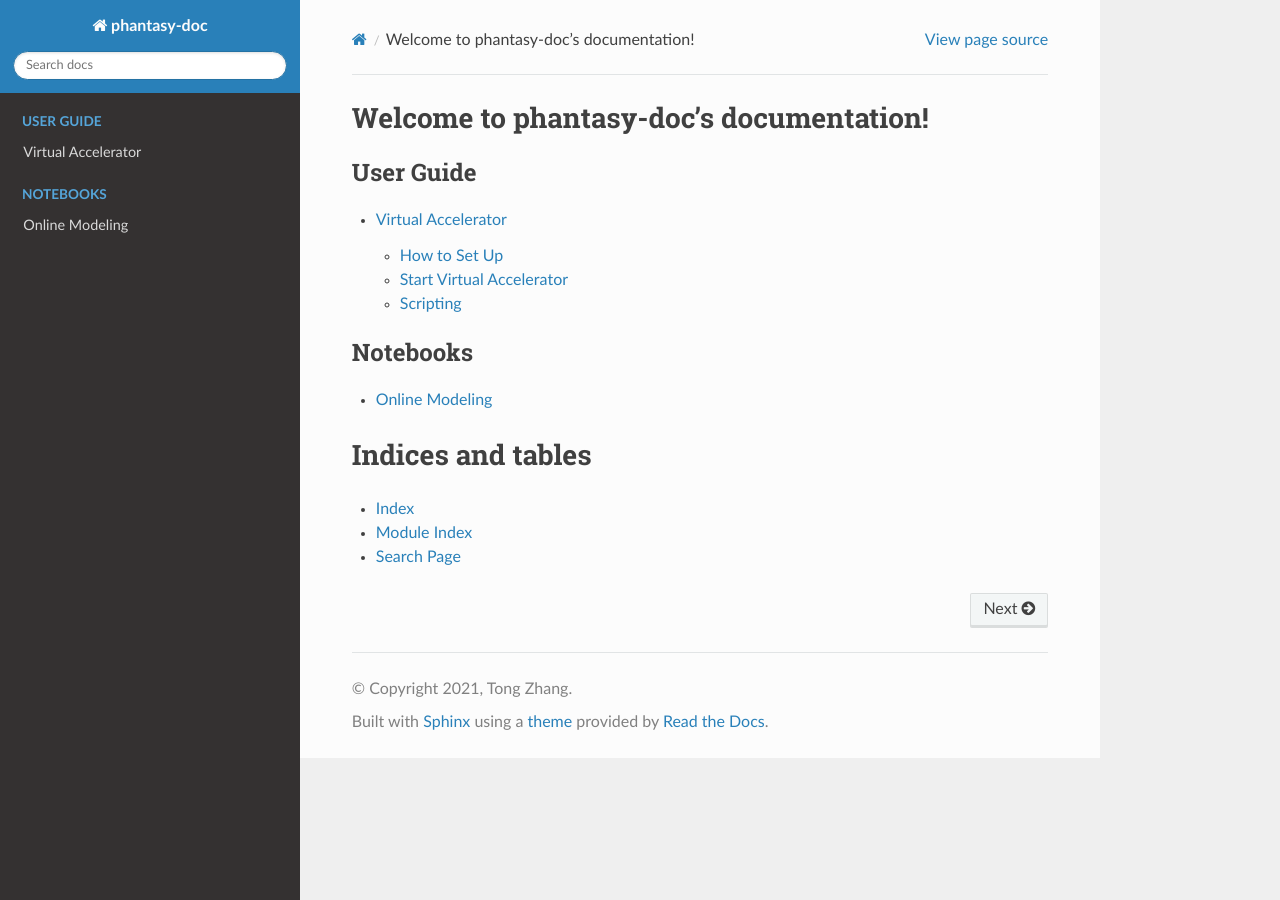
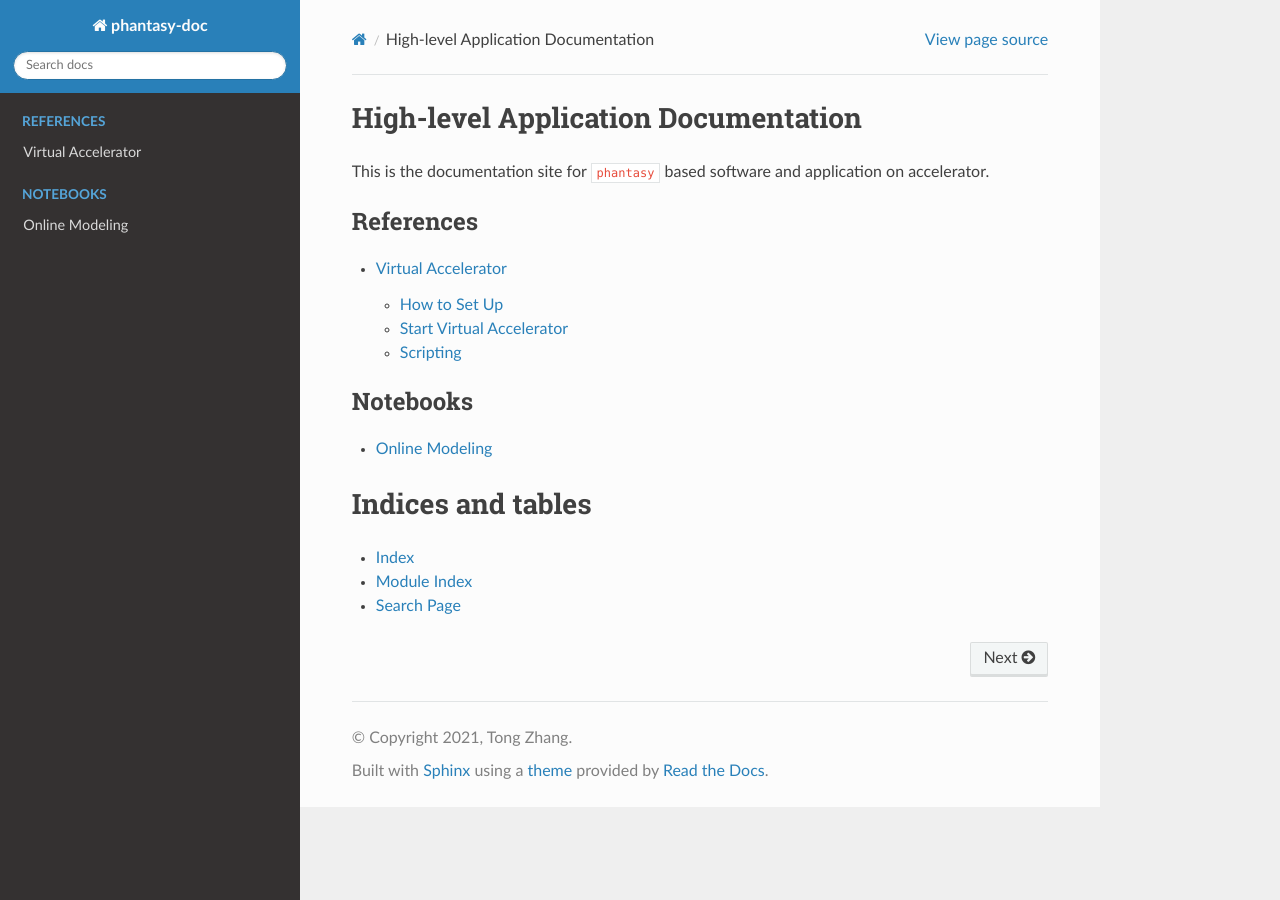
Before and after one commit to archman/phantasy-doc, a Sphinx documentation site: the page built from source/index.rst, in a window 1280 px wide. Built offline with Sphinx 7.4.7 and the Read the Docs theme 2.0.0, drawn with Linux system fonts in a browser that asks for light colours.

Commit message:
MNT: Update title.

```diff
--- a/source/index.rst
+++ b/source/index.rst
@@ -3,12 +3,15 @@
    You can adapt this file completely to your liking, but it should at least
    contain the root `toctree` directive.
 
-Welcome to phantasy-doc's documentation!
-========================================
+
+High-level Application Documentation
+====================================
+
+This is the documentation site for ``phantasy`` based software and application on accelerator.
 
 .. toctree::
    :maxdepth: 2
-   :caption: User Guide
+   :caption: References
 
    va
 
@@ -20,9 +23,6 @@ Welcome to phantasy-doc's documentation!
 
 
 
-
-
-
 Indices and tables
 ==================
 
```
